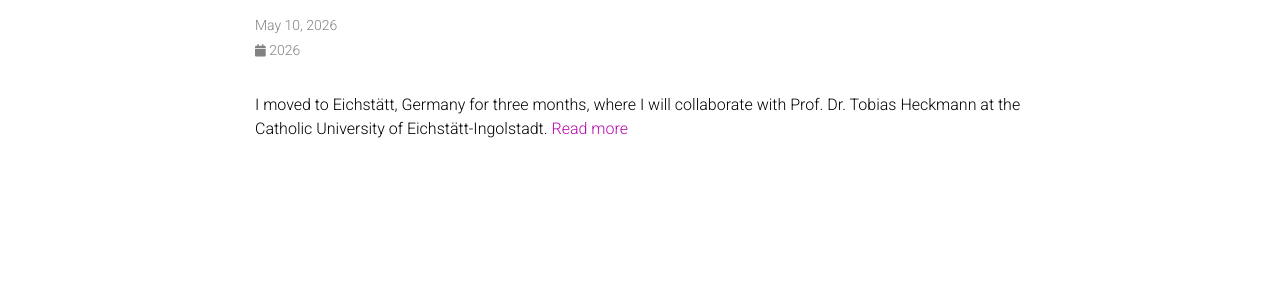
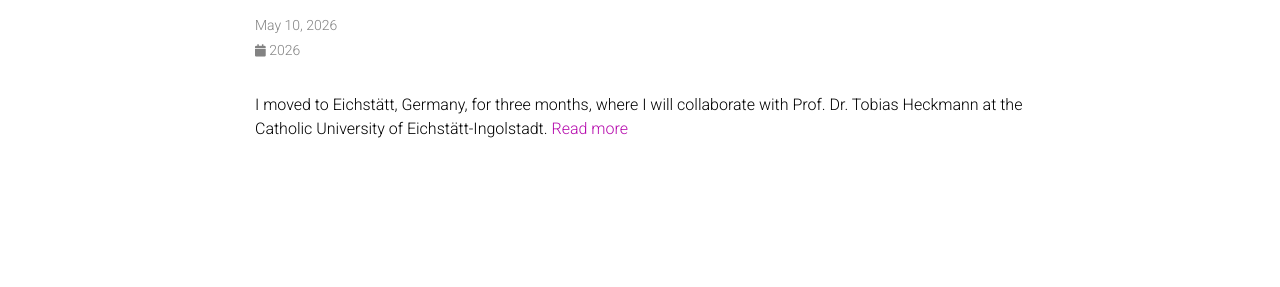
Before and after one commit to AnanyaGeo/ananyageo.github.io, a Jekyll site: the page built from _news/announcement_1.md, in a window 1280 px wide. Shown: the part 146-433 px from the top of the page. Built offline with Jekyll 4.4.1, drawn with Linux system fonts in a browser that asks for light colours; comment, search, counter and statistics services are not loaded; a style sheet for code colours, icons or effects is not loaded.

```diff
--- a/_news/announcement_1.md
+++ b/_news/announcement_1.md
@@ -5,4 +5,4 @@ inline: true
 related_posts: false
 ---
 
-I moved to Eichstätt, Germany for three months, where I will collaborate with Prof. Dr. Tobias Heckmann at the Catholic University of Eichstätt-Ingolstadt. [Read more](https://www.ku.de/news/welcome-ananya-pandey)
+I moved to Eichstätt, Germany, for three months, where I will collaborate with Prof. Dr. Tobias Heckmann at the Catholic University of Eichstätt-Ingolstadt. [Read more](https://www.ku.de/news/welcome-ananya-pandey)
```
